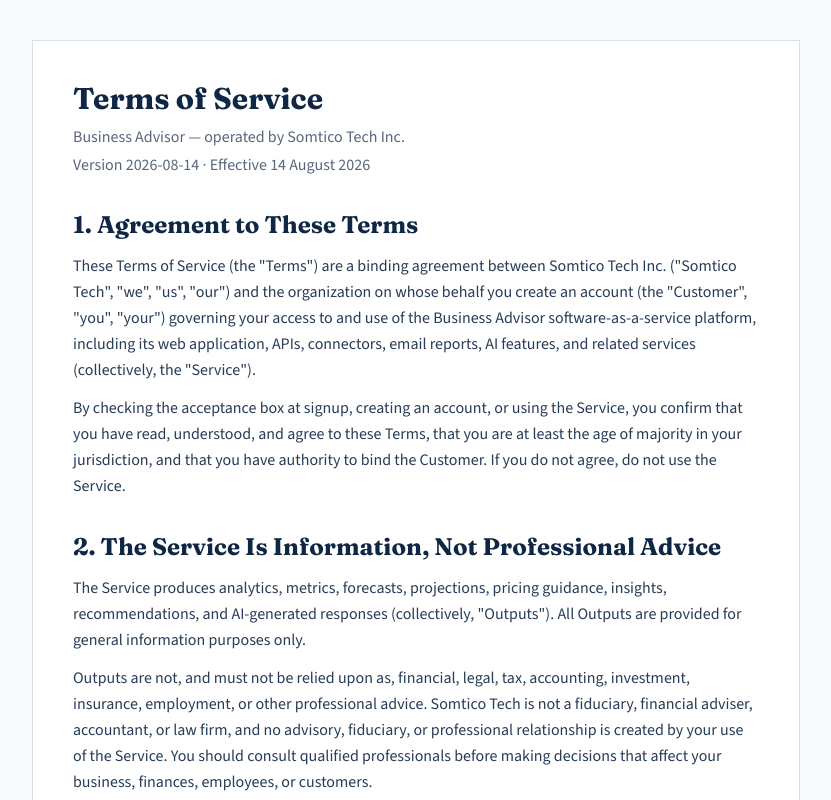
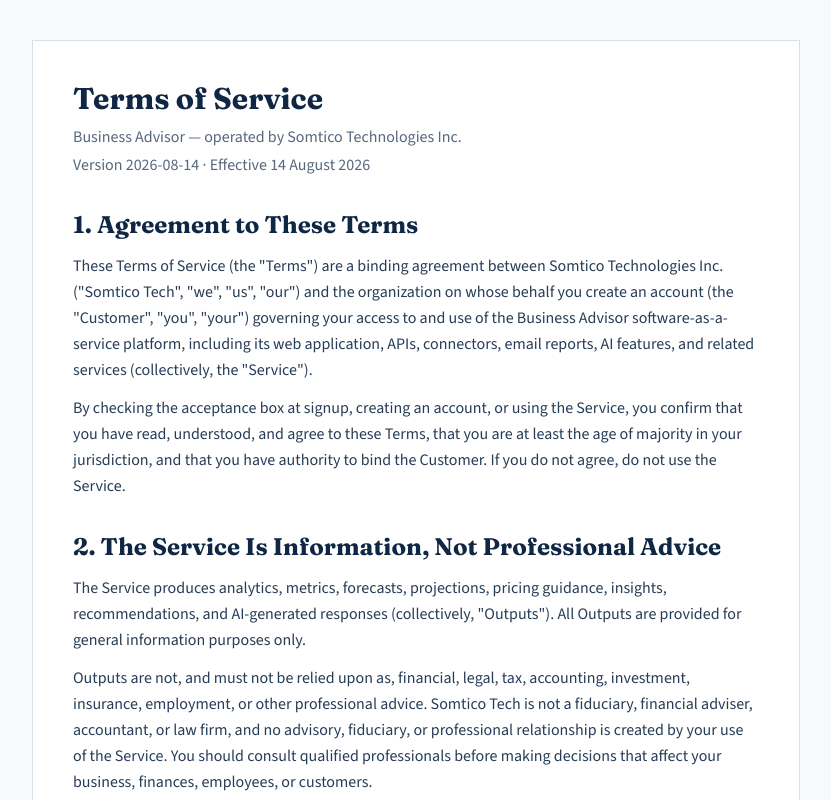
Before and after one commit to Somtico/business-advisor, a React (Vite) app in the folder frontend/: page /terms in a window 1280 px wide. Shown: the top 800 px of the page, without its empty margins (224-1055 px from the left). Built offline with nearby package versions, Linux system fonts and the light colour scheme; no server answers.

Commit message:
Use Somtico Technologies Inc. as the legal entity name in Terms and spec
Keep Somtico Tech as the operating / short name in body copy.

```diff
--- a/frontend/src/pages/TermsPage.tsx
+++ b/frontend/src/pages/TermsPage.tsx
@@ -19,7 +19,7 @@
       <div className="mx-auto max-w-3xl border border-ba-line bg-white p-8 md:p-10">
         <h1 className="font-display text-3xl font-bold">Terms of Service</h1>
         <p className="mt-2 text-base text-ba-ink/70">
-          Business Advisor — operated by Somtico Tech Inc.
+          Business Advisor — operated by Somtico Technologies Inc.
         </p>
         <p className="mt-1 text-base text-ba-ink/70">
           Version {TERMS_VERSION} · Effective 14 August 2026
@@ -28,7 +28,7 @@
         <Section title="1. Agreement to These Terms">
           <p>
             These Terms of Service (the "Terms") are a binding agreement between
-            Somtico Tech Inc. ("Somtico Tech", "we", "us", "our") and the
+            Somtico Technologies Inc. ("Somtico Tech", "we", "us", "our") and the
             organization on whose behalf you create an account (the "Customer",
             "you", "your") governing your access to and use of the Business
             Advisor software-as-a-service platform, including its web
@@ -299,7 +299,7 @@
 
         <Section title="19. Contact">
           <p>
-            Somtico Tech Inc., Saskatoon, Saskatchewan, Canada. Questions
+            Somtico Technologies Inc., Saskatoon, Saskatchewan, Canada. Questions
             about these Terms can be sent through your account's support channel
             or the contact address listed on our website.
           </p>
```
Also changed, not shown: 1 other file (tests, documents, lock files or other folders).
